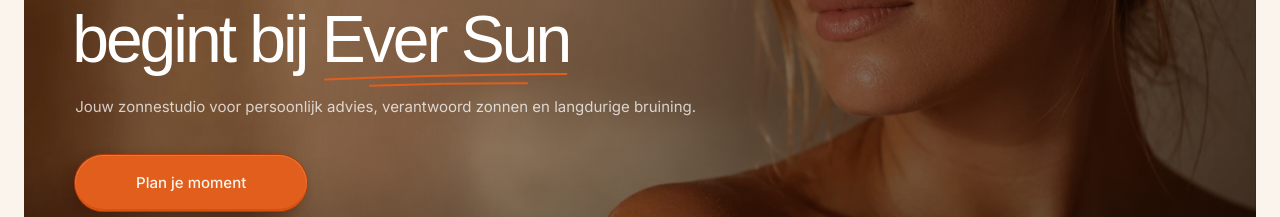
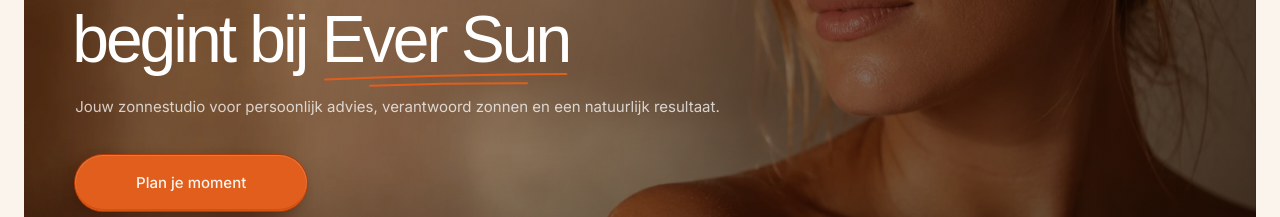
Before and after one commit to timothyvansas-gif/eversun, a Next.js app: page / in a window 1280 px wide. Shown: the part 393-610 px from the top of the page. Built offline with nearby package versions, Linux system fonts and the light colour scheme; a web font is replaced by a local one.

Commit message:
chore: update hero description text for improved messaging

```diff
--- a/src/components/hero/hero-content.tsx
+++ b/src/components/hero/hero-content.tsx
@@ -142,7 +142,7 @@ export default function HeroContent({ onOpenMenu, onOpenOpeningstijden, onOpenAf
                 custom={0.6}
                 style={{ color: "rgba(255, 255, 255, 0.75)" }}
               >
-                Jouw zonnestudio voor persoonlijk advies, verantwoord zonnen en langdurige bruining.
+                Jouw zonnestudio voor persoonlijk advies, verantwoord zonnen en een natuurlijk resultaat.
               </motion.p>
 
               <motion.div
```
